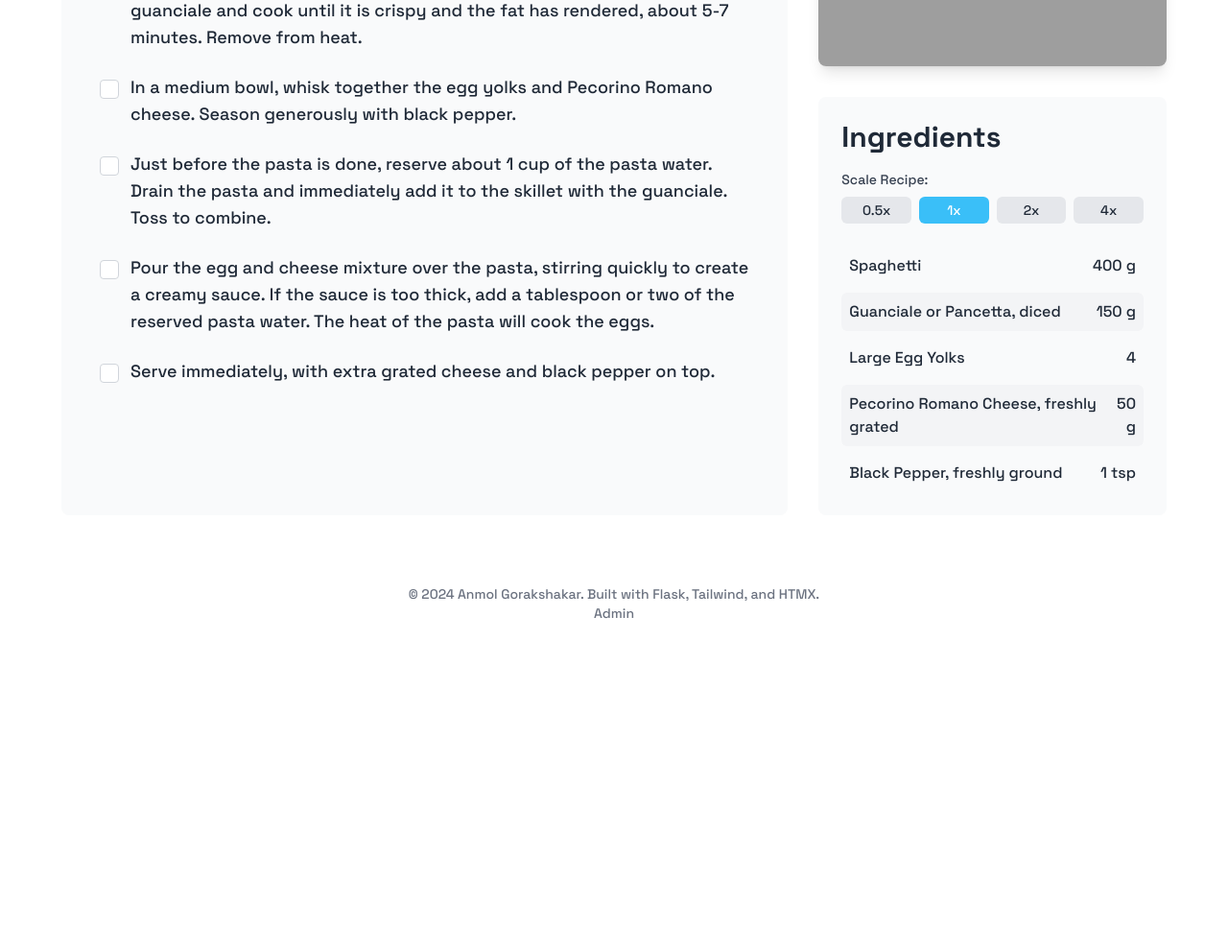
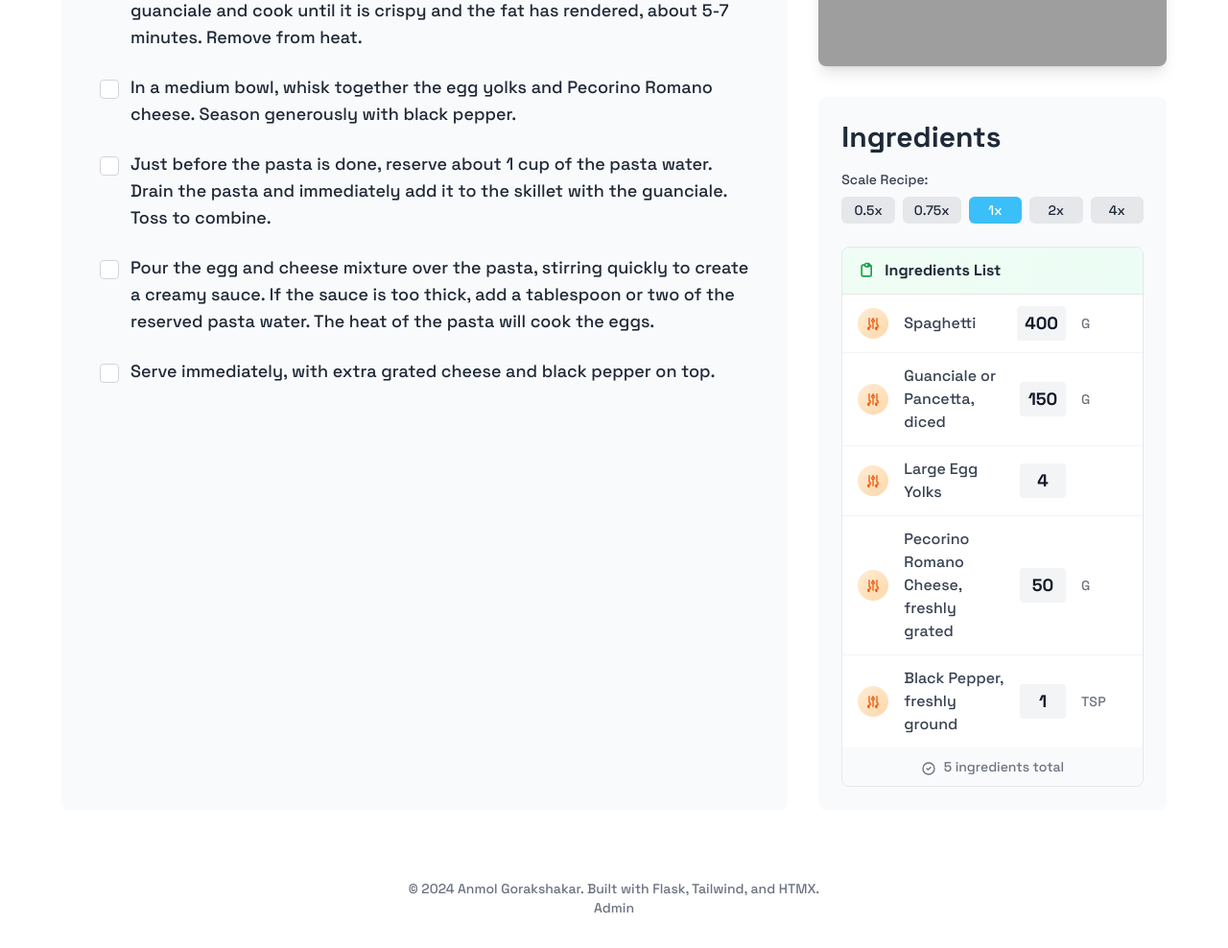
Before and after one commit to anmol6536/personal-website, a Flask app: page /food-blog/classic-spaghetti-carbonara in a window 1280 px wide. Shown: the part 555-1543 px from the top of the page at 96% size. Before the commit the page ends 1200 px from the top, so only its background shows below. Run offline with Flask 3, Linux system fonts and the light colour scheme; style sheets or scripts are compiled from the project's sources; some libraries are stand-ins or nearby versions; grey boxes are pictures that could not be loaded.

Commit message:
updated template

```diff
--- a/templates/recipes/recipe.html
+++ b/templates/recipes/recipe.html
@@ -55,6 +55,7 @@
                     <label for="multiplier" class="block text-sm font-medium text-gray-700 dark:text-gray-300 mb-2">Scale Recipe:</label>
                     <div class="flex space-x-2">
                         <button @click="multiplier = 0.5" :class="{'bg-neon-accent text-white': multiplier === 0.5, 'bg-gray-200 dark:bg-gray-700': multiplier !== 0.5}" class="flex-1 px-3 py-1 rounded-md text-sm transition-colors">0.5x</button>
+                        <button @click="multiplier = 0.75" :class="{'bg-neon-accent text-white': multiplier === 0.75, 'bg-gray-200 dark:bg-gray-700': multiplier !== 0.75}" class="flex-1 px-3 py-1 rounded-md text-sm transition-colors">0.75x</button>
                         <button @click="multiplier = 1" :class="{'bg-neon-accent text-white': multiplier === 1, 'bg-gray-200 dark:bg-gray-700': multiplier !== 1}" class="flex-1 px-3 py-1 rounded-md text-sm transition-colors">1x</button>
                         <button @click="multiplier = 2" :class="{'bg-neon-accent text-white': multiplier === 2, 'bg-gray-200 dark:bg-gray-700': multiplier !== 2}" class="flex-1 px-3 py-1 rounded-md text-sm transition-colors">2x</button>
                         <button @click="multiplier = 4" :class="{'bg-neon-accent text-white': multiplier === 4, 'bg-gray-200 dark:bg-gray-700': multiplier !== 4}" class="flex-1 px-3 py-1 rounded-md text-sm transition-colors">4x</button>
@@ -62,17 +63,49 @@
                 </div>
 
                 <!-- Ingredient List -->
-                <ul class="space-y-2">
-                    {% for ingredient in recipe.ingredients %}
-                    <li class="flex justify-between items-center p-2 rounded-md even:bg-gray-100 dark:even:bg-gray-900/50">
-                        <span>{{ ingredient.name }}</span>
-                        <span class="font-mono text-right">
-                            <span x-text="(({{ ingredient.amount or 0 }}) * multiplier).toFixed(2).replace('.00', '')"></span>
-                            <span>{{ ingredient.unit }}</span>
+                <div class="bg-white dark:bg-gray-800 rounded-lg border border-gray-200 dark:border-gray-700 overflow-hidden">
+                    <div class="bg-gradient-to-r from-green-50 to-emerald-50 dark:from-gray-700 dark:to-gray-600 px-4 py-3 border-b border-gray-200 dark:border-gray-600">
+                        <div class="flex items-center gap-2">
+                            <svg class="w-5 h-5 text-green-600 dark:text-green-400" fill="none" stroke="currentColor" viewBox="0 0 24 24">
+                                <path stroke-linecap="round" stroke-linejoin="round" stroke-width="2" d="M9 5H7a2 2 0 00-2 2v10a2 2 0 002 2h8a2 2 0 002-2V7a2 2 0 00-2-2h-2M9 5a2 2 0 002 2h2a2 2 0 002-2M9 5a2 2 0 012-2h2a2 2 0 012 2"/>
+                            </svg>
+                            <h4 class="font-semibold text-gray-800 dark:text-gray-200">Ingredients List</h4>
+                        </div>
+                    </div>
+                    <ul class="divide-y divide-gray-100 dark:divide-gray-700">
+                        {% for ingredient in recipe.ingredients %}
+                        <li class="grid grid-cols-[auto_1fr_auto_auto] gap-4 items-center px-4 py-3 hover:bg-gray-50 dark:hover:bg-gray-700/50 transition-colors">
+                            <!-- Ingredient Icon -->
+                            <div class="w-8 h-8 rounded-full bg-gradient-to-br from-orange-100 to-orange-200 dark:from-orange-900/30 dark:to-orange-800/30 flex items-center justify-center">
+                                <svg class="w-4 h-4 text-orange-600 dark:text-orange-400" fill="none" stroke="currentColor" viewBox="0 0 24 24">
+                                    <path stroke-linecap="round" stroke-linejoin="round" stroke-width="2" d="M12 6V4m0 2a2 2 0 100 4m0-4a2 2 0 110 4m-6 8a2 2 0 100-4m0 4a2 2 0 100 4m0-4v2m0-6V4m6 6v10m6-2a2 2 0 100-4m0 4a2 2 0 100 4m0-4v2m0-6V4"/>
+                                </svg>
+                            </div>
+
+                            <!-- Ingredient Name -->
+                            <span class="text-gray-700 dark:text-gray-300 font-medium">{{ ingredient.name }}</span>
+
+                            <!-- Amount -->
+                            <div class="flex items-center gap-1">
+                                <span class="font-mono font-bold text-lg text-gray-900 dark:text-white bg-gray-100 dark:bg-gray-600 px-2 py-1 rounded min-w-[3rem] text-center" x-text="(({{ ingredient.amount or 0 }}) * multiplier).toFixed(2).replace('.00', '')"></span>
+                            </div>
+
+                            <!-- Unit -->
+                            <span class="font-medium text-sm text-gray-500 dark:text-gray-400 uppercase tracking-wide min-w-[3rem]">{{ ingredient.unit }}</span>
+                        </li>
+                        {% endfor %}
+                    </ul>
+
+                    <!-- Footer with total count -->
+                    <div class="bg-gray-50 dark:bg-gray-700/50 px-4 py-2 text-center">
+                        <span class="text-sm text-gray-500 dark:text-gray-400">
+                            <svg class="w-4 h-4 inline mr-1" fill="none" stroke="currentColor" viewBox="0 0 24 24">
+                                <path stroke-linecap="round" stroke-linejoin="round" stroke-width="2" d="M9 12l2 2 4-4m6 2a9 9 0 11-18 0 9 9 0 0118 0z"/>
+                            </svg>
+                            {{ recipe.ingredients|length }} ingredients total
                         </span>
-                    </li>
-                    {% endfor %}
-                </ul>
+                    </div>
+                </div>
             </div>
         </div>
     </div>
```
